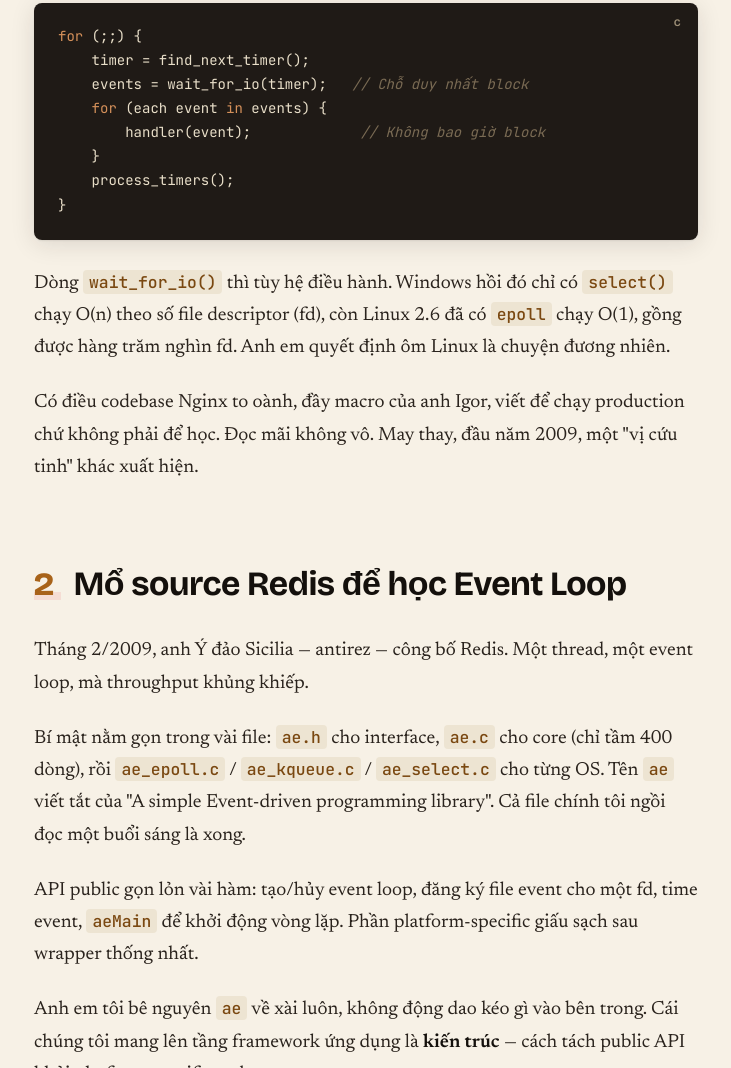
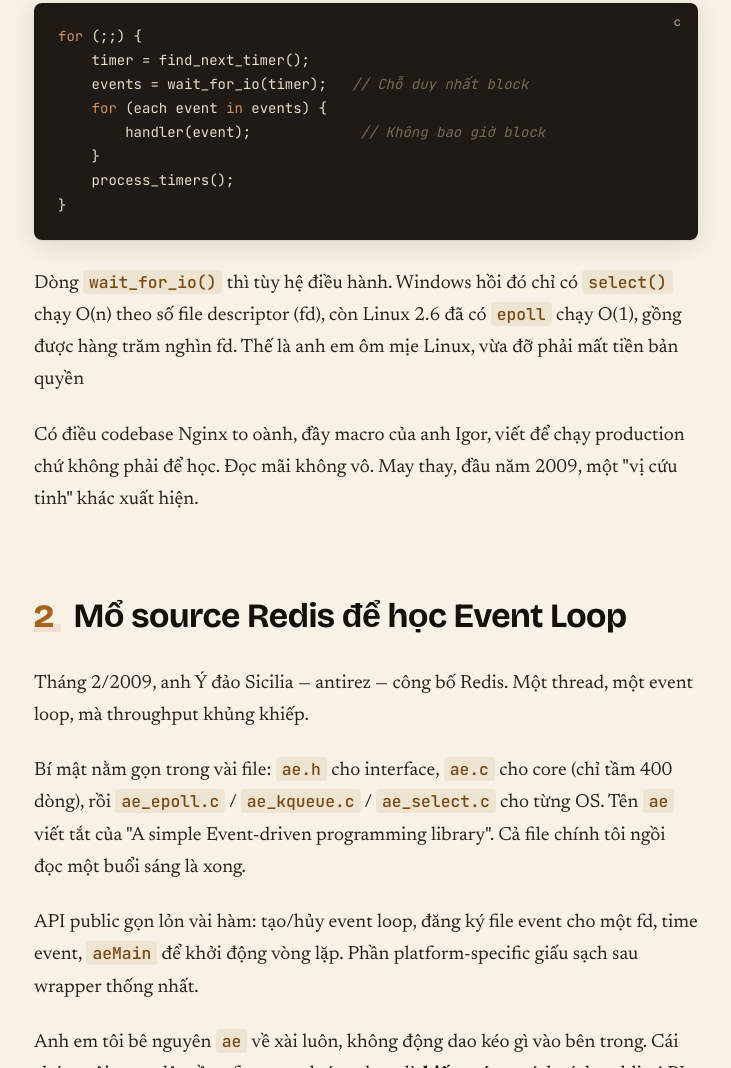
Before and after one commit to namdn/namdn.github.io, a plain HTML site: page index.html in a window 1280 px wide. Shown: the part 1202-2270 px from the top of the page, without its empty margins (274-1005 px from the left). Drawn offline with nearby package versions, Linux system fonts and the light colour scheme.

Commit message:
Update text in index.html for clarity

```diff
--- a/index.html
+++ b/index.html
@@ -623,7 +623,7 @@
     process_timers();
 }</code></pre>
 
-    <p>Dòng <code>wait_for_io()</code> thì tùy hệ điều hành. Windows hồi đó chỉ có <code>select()</code> chạy O(n) theo số file descriptor (fd), còn Linux 2.6 đã có <code>epoll</code> chạy O(1), gồng được hàng trăm nghìn fd. Anh em quyết định ôm Linux là chuyện đương nhiên.</p>
+    <p>Dòng <code>wait_for_io()</code> thì tùy hệ điều hành. Windows hồi đó chỉ có <code>select()</code> chạy O(n) theo số file descriptor (fd), còn Linux 2.6 đã có <code>epoll</code> chạy O(1), gồng được hàng trăm nghìn fd. Thế là anh em ôm mịe Linux, vừa đỡ phải mất tiền bản quyền</p>
 
     <p>Có điều codebase Nginx to oành, đầy macro của anh Igor, viết để chạy production chứ không phải để học. Đọc mãi không vô. May thay, đầu năm 2009, một "vị cứu tinh" khác xuất hiện.</p>
   </section>
```
